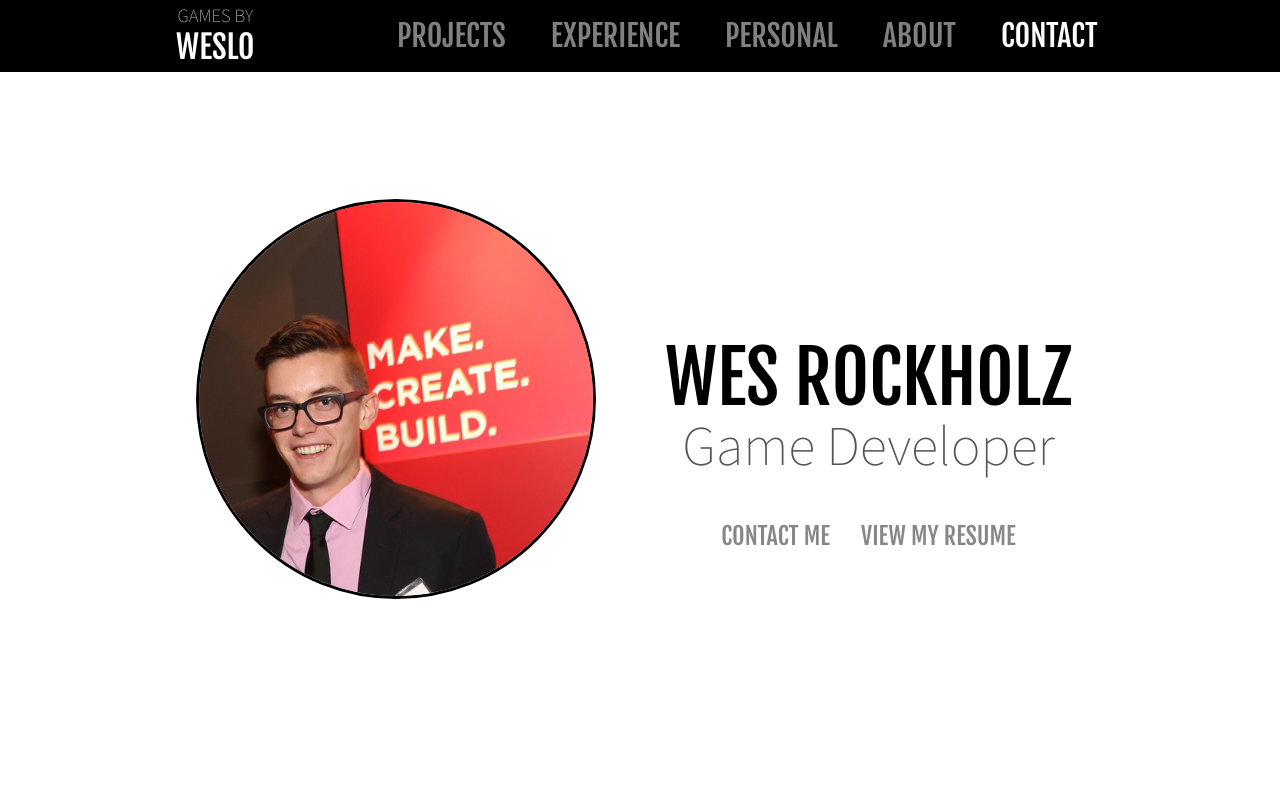
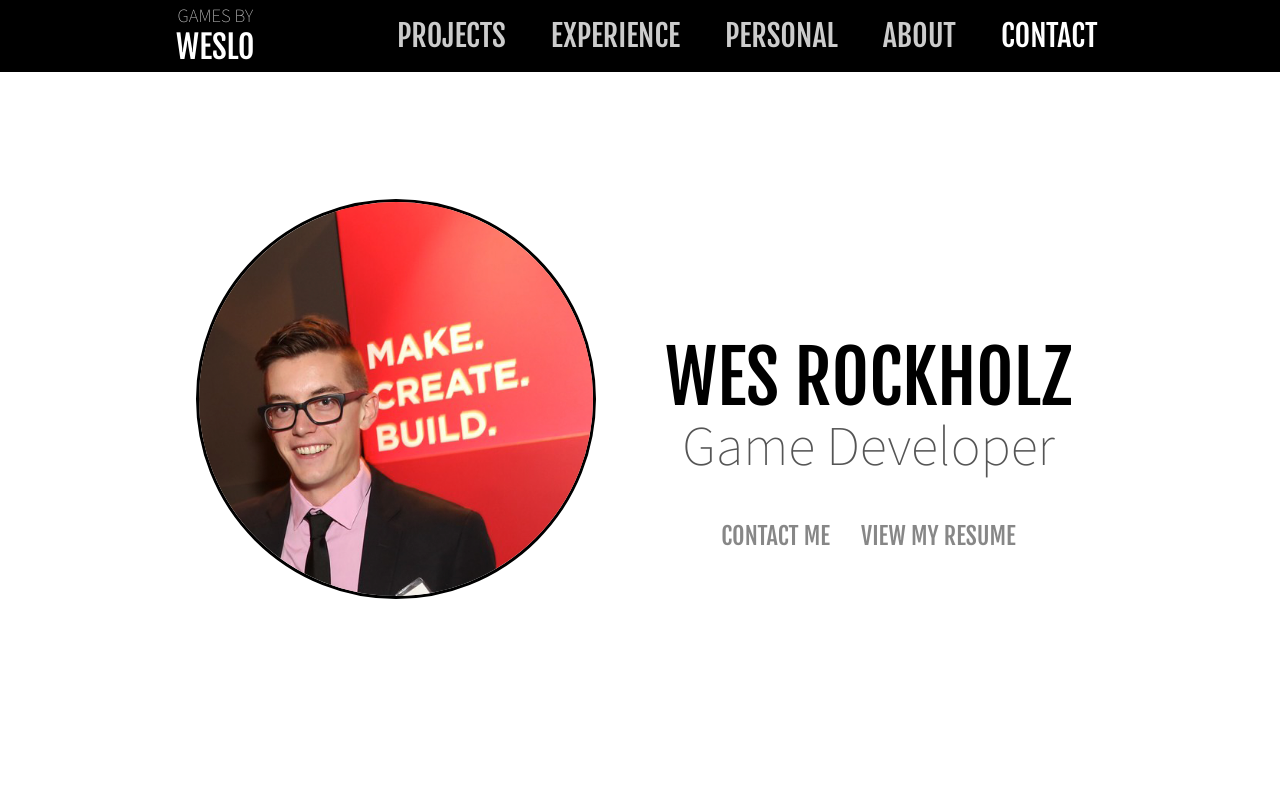
Before and after one commit to weslo/weslo.github.io, a website: page index.html in a window 1280 px wide. Shown: the top 800 px of the page. Drawn offline with nearby package versions, Linux system fonts and the light colour scheme.

Commit message:
Fix some styling issues with visited links

```diff
--- a/style/page.scss
+++ b/style/page.scss
@@ -19,7 +19,7 @@ html, body {
   font-weight: normal;
 }
 
-a, a:visited {
+a, a:link, a:hover {
   text-decoration: none;
   color: $light-grey;
 
```
Also changed, not shown: style/main.css.
